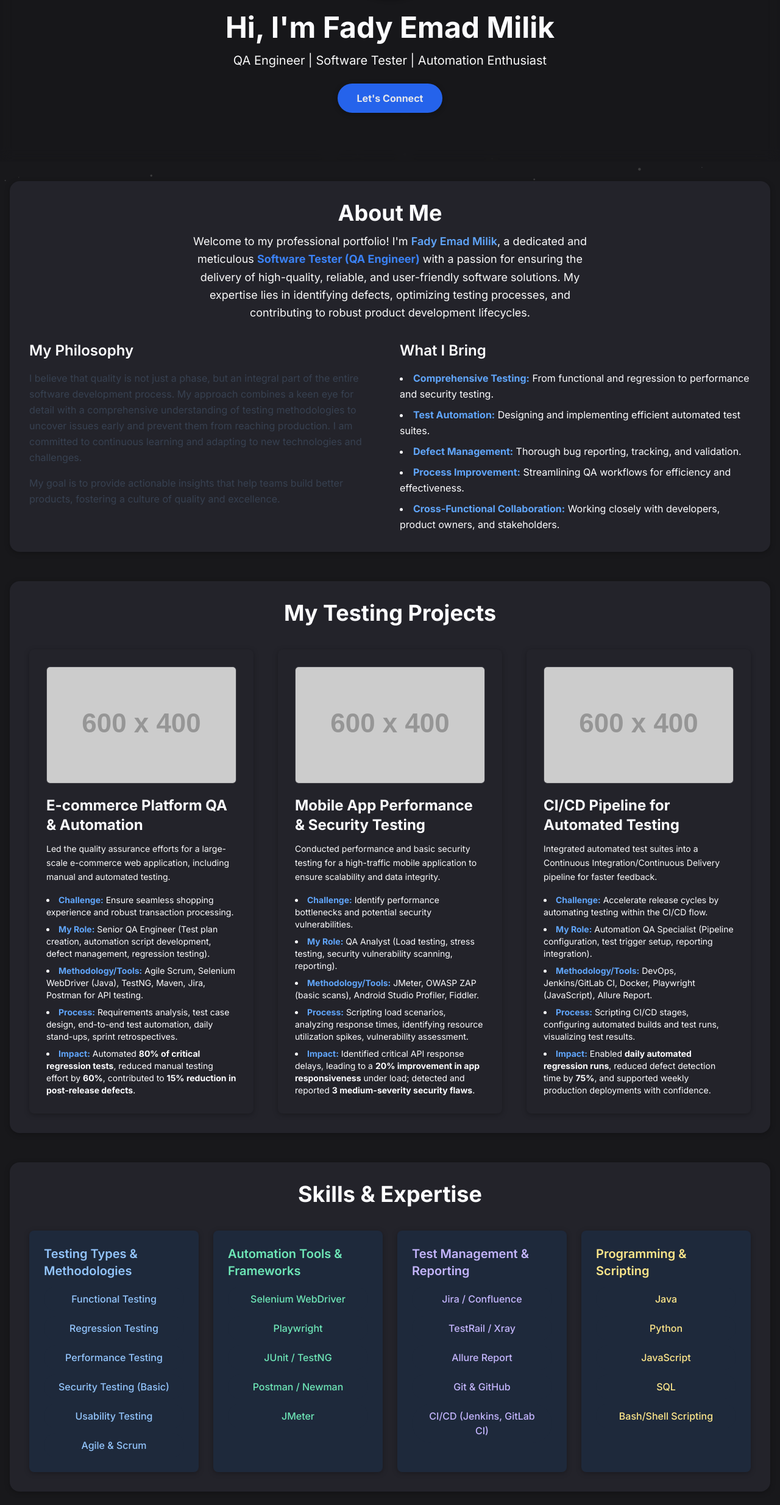
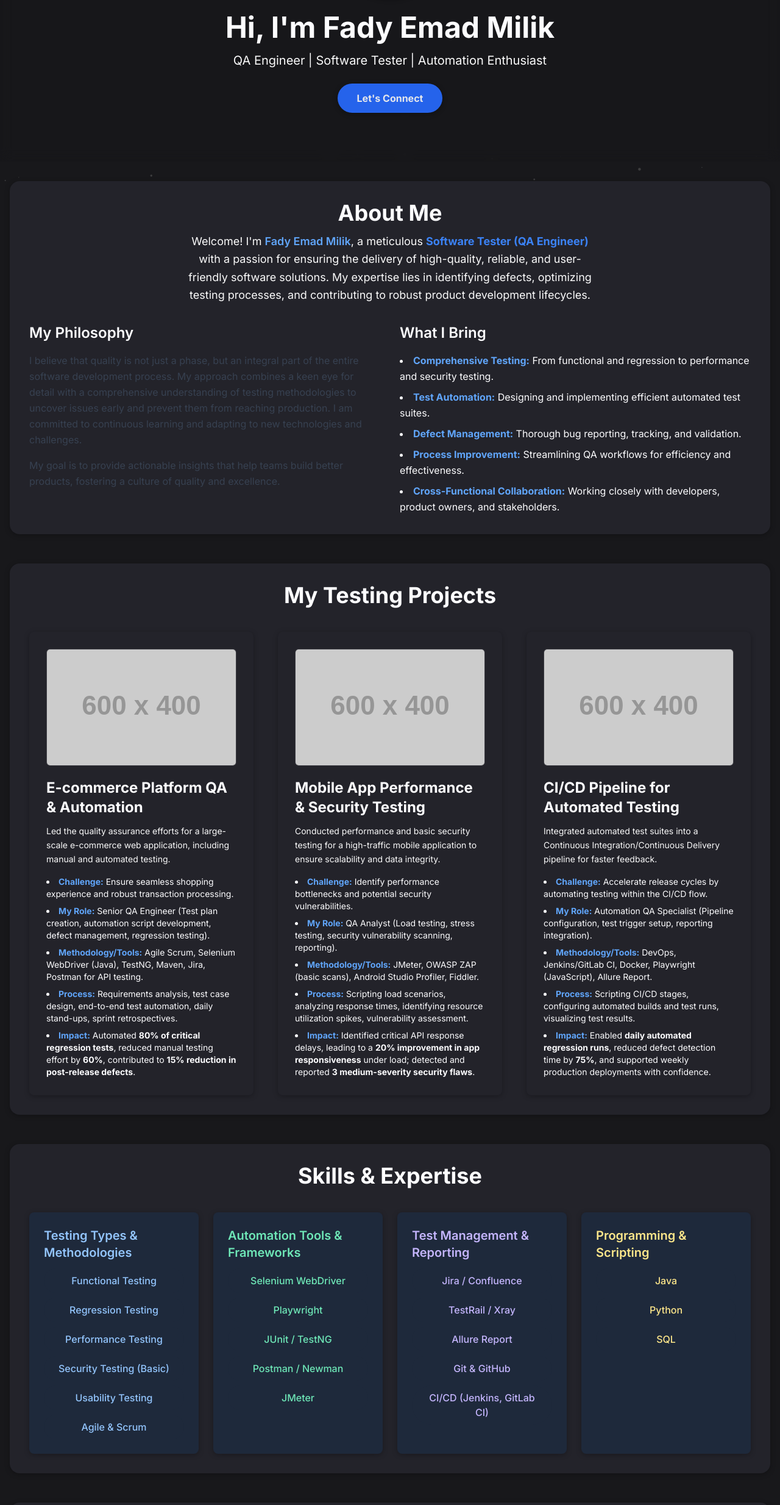
Before and after one commit to fady-e-milik/portfolio, a plain HTML site: page index.html in a window 1280 px wide. Shown: the part 327-2795 px from the top of the page at 61% size. Drawn offline with nearby package versions, Linux system fonts and the light colour scheme; placeholder pictures from the web are drawn by us.

Commit message:
Update index.html

```diff
--- a/index.html
+++ b/index.html
@@ -179,7 +179,7 @@
             <div class="text-center mb-8">
                 <h2 class="text-4xl font-extrabold text-gray-800 dark:text-gray-100 mb-3 animate-fade-in-up">About Me</h2>
                 <p class="text-lg text-gray-600 dark:text-gray-300 max-w-2xl mx-auto leading-relaxed animate-fade-in-up">
-                    Welcome to my professional portfolio! I'm <span class="font-semibold text-blue-600">Fady Emad Milik</span>, a dedicated and meticulous
+                    Welcome! I'm <span class="font-semibold text-blue-600">Fady Emad Milik</span>, a meticulous
                     <strong class="text-blue-700">Software Tester (QA Engineer)</strong> with a passion for ensuring the delivery of high-quality,
                     reliable, and user-friendly software solutions. My expertise lies in identifying defects,
                     optimizing testing processes, and contributing to robust product development lifecycles.
@@ -308,9 +308,7 @@
                     <ul class="space-y-2 text-gray-700">
                         <li class="bg-yellow-100 text-yellow-800 py-2 px-4 rounded-full text-center font-medium">Java</li>
                         <li class="bg-yellow-100 text-yellow-800 py-2 px-4 rounded-full text-center font-medium">Python</li>
-                        <li class="bg-yellow-100 text-yellow-800 py-2 px-4 rounded-full text-center font-medium">JavaScript</li>
                         <li class="bg-yellow-100 text-yellow-800 py-2 px-4 rounded-full text-center font-medium">SQL</li>
-                        <li class="bg-yellow-100 text-yellow-800 py-2 px-4 rounded-full text-center font-medium">Bash/Shell Scripting</li>
                     </ul>
                 </div>
             </div>
```
